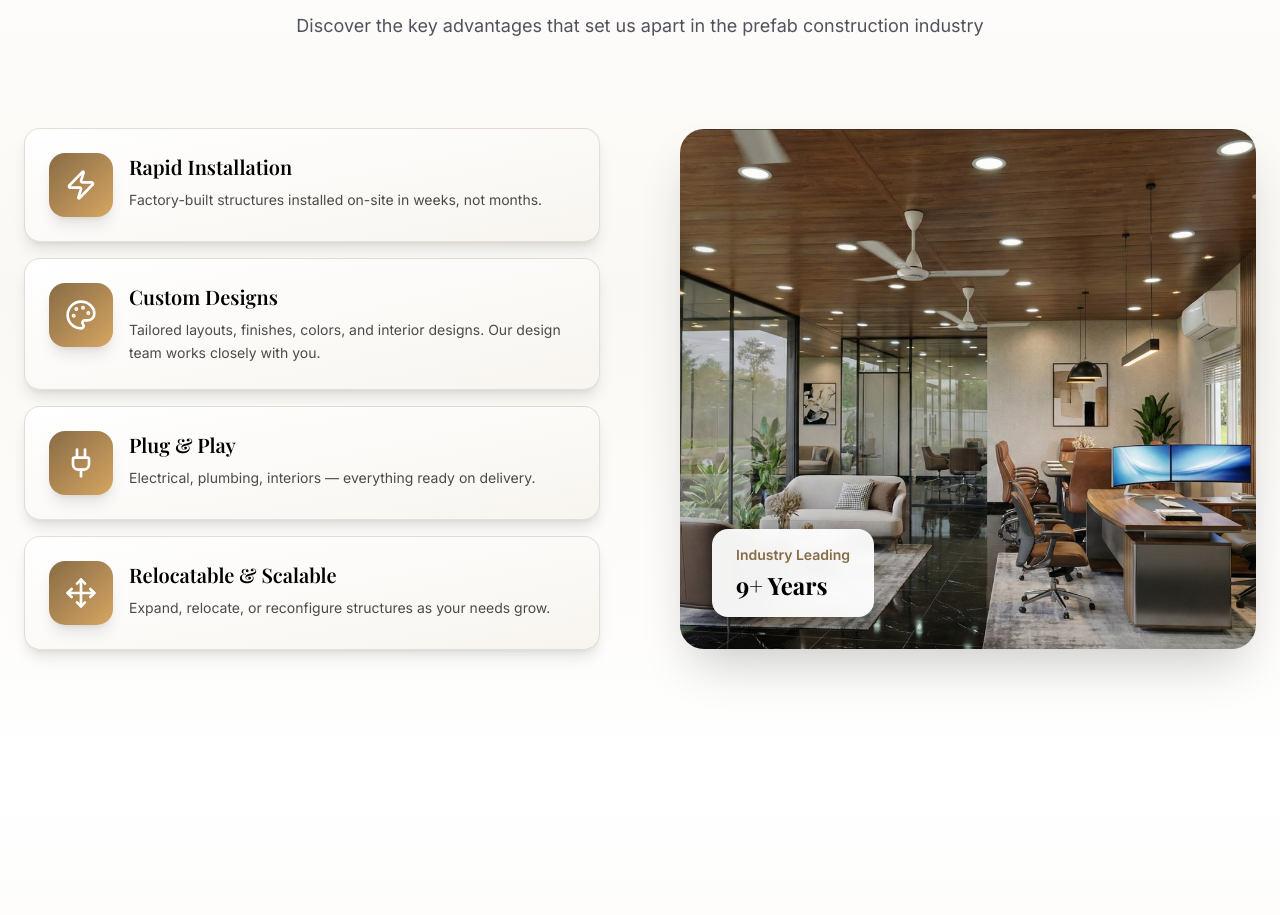
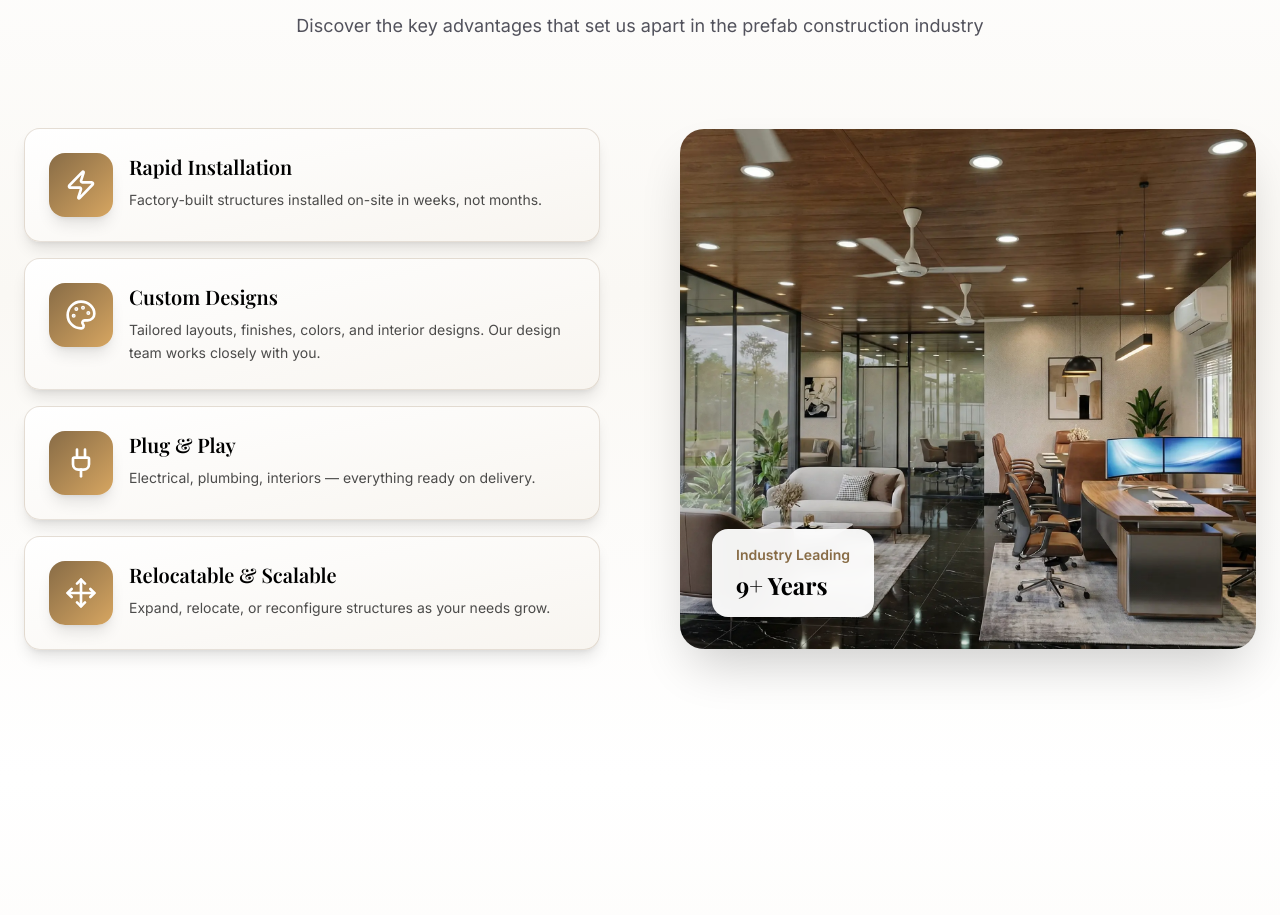
Before and after one commit to Texo-Prefab/texoads, a Next.js app: page /prefaboffices in a window 1280 px wide. Shown: the part 5220-6135 px from the top of the page. Built offline with nearby package versions, Linux system fonts and the light colour scheme; a web font is replaced by a local one.

Commit message:
Update page.tsx

```diff
--- a/app/prefaboffices/page.tsx
+++ b/app/prefaboffices/page.tsx
@@ -644,7 +644,7 @@ const processSteps = [
       className="relative h-130 md:h-130 overflow-hidden rounded-3xl shadow-2xl shadow-black/20 group"
     >
       <Image
-        src="/whychoose-final.jpeg"
+        src="/whyusreplace.webp"
         alt="Why Choose Texo Prefab"
         fill
         className="object-cover group-hover:scale-105 transition duration-700"
```
